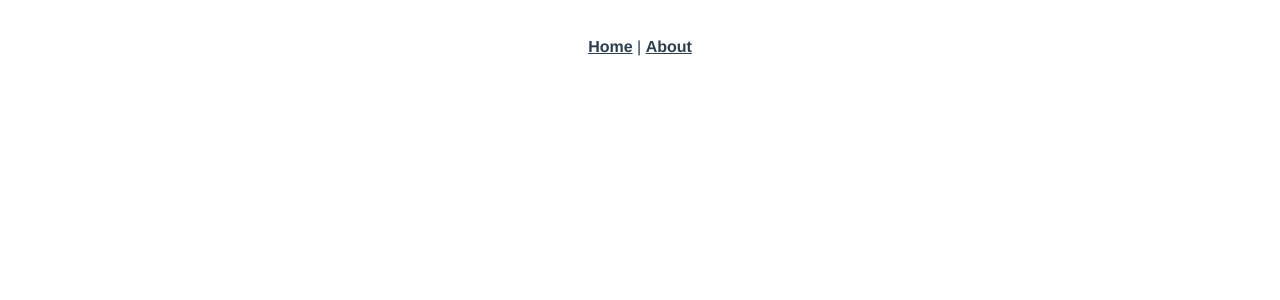
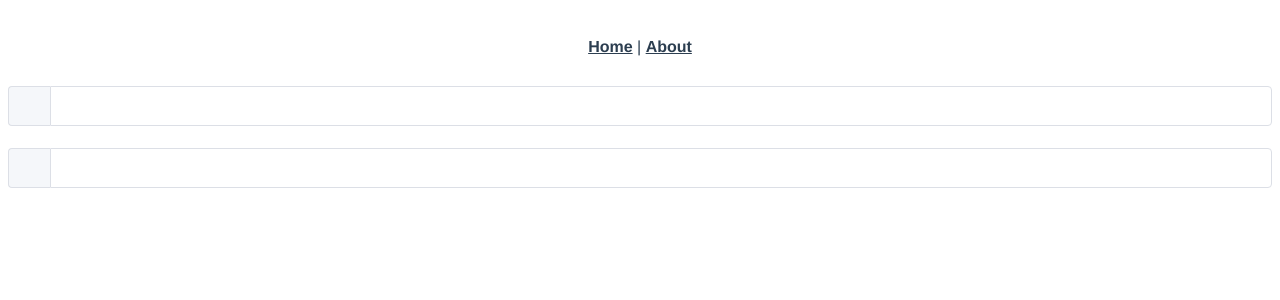
Before and after one commit to threecoder/graduationProject, a Vue app in the folder camp-frontend/: page /#/login in a window 1280 px wide. Shown: the top 300 px of the page. Built offline with nearby package versions, Linux system fonts and the light colour scheme.

Commit message:
引入饿了么框架，配置登陆页面路由

```diff
--- a/camp-frontend/src/main.js
+++ b/camp-frontend/src/main.js
@@ -4,6 +4,7 @@ import router from './router/router'
 import Axios from 'axios'
 import store from './store'
 import element from 'element-ui'
+import 'element-ui/lib/theme-chalk/index.css'
 
 Vue.config.productionTip = false
 Vue.prototype.$message = element.Message;
--- a/camp-frontend/src/router/router.js
+++ b/camp-frontend/src/router/router.js
@@ -1,6 +1,7 @@
 import Vue from 'vue'
 import Router from 'vue-router'
 import Home from '../views/Home.vue'
+import Login from '../views/login/login.vue'
 
 Vue.use(Router)
 
@@ -18,6 +19,11 @@ export default new Router({
       // this generates a separate chunk (about.[hash].js) for this route
       // which is lazy-loaded when the route is visited.
       component: () => import(/* webpackChunkName: "about" */ '../views/About.vue')
+    },
+    {
+      path: '/login',
+      name: 'login',
+      component: Login
     }
   ]
 })
--- a/camp-frontend/src/views/About.vue
+++ b/camp-frontend/src/views/About.vue
@@ -1,5 +1,7 @@
 <template>
   <div class="about">
     <h1>This is an about page</h1>
+    <router-link to="/login">登陆</router-link>
+    <router-view></router-view>
   </div>
 </template>
--- /dev/null
+++ b/camp-frontend/src/views/login/login.vue
@@ -0,0 +1,36 @@
+<template>
+  <el-form>
+    <el-form-item>
+      <el-input suffix="el-icon-user" placaholder="请输入账号" v-model="userForm.username">
+        <template slot="prepend">
+          <i class="userIcon"></i>
+        </template>
+      </el-input>
+    </el-form-item>
+    <el-form-item>
+      <el-input suffix="el-icon-user" placaholder="请输入密码">
+        <template slot="prepend">
+          <i class="pasIcon"></i>
+        </template>
+      </el-input>
+    </el-form-item>
+  </el-form>
+</template>
+<script>
+export default {
+  data() {
+    return {
+      userForm: {
+        username: null,
+        password: null
+      }
+    };
+  },
+  methods: {}
+};
+</script>
+<style lang="scss" scoped>
+.userIcon {
+
+}
+</style>
```
Also changed, not shown: camp-frontend/src/views/login/images/images/psw.png (added), camp-frontend/src/views/login/images/images/user.png (added).
